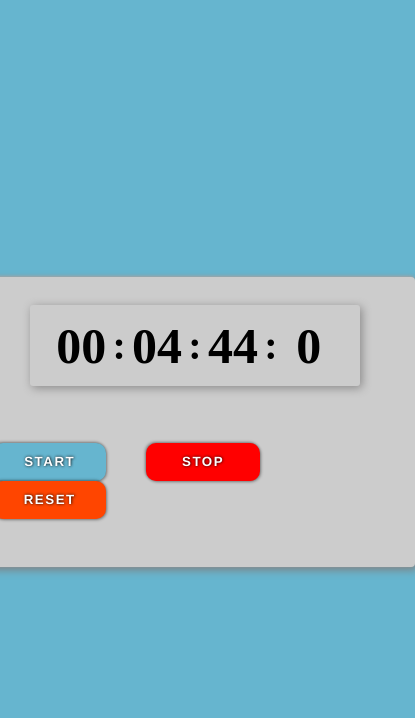
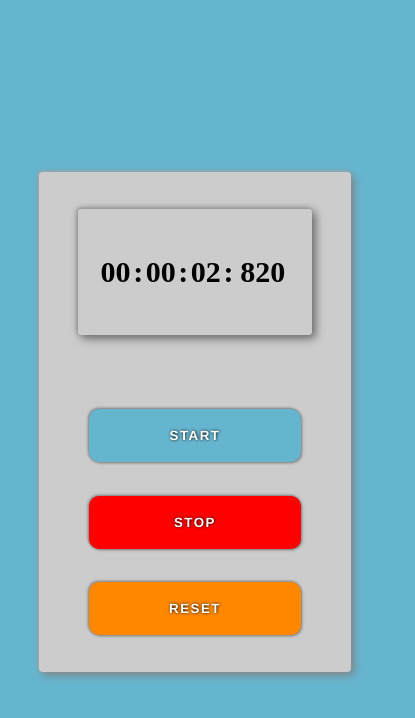
Before and after one commit to RohaanUmair/Simple-Stopwatch, a plain HTML site: page index.html in a window 390 px wide. Both pictures are taken after a click on the button "START". Shown: the whole page, 415 px wide, since content can reach past the window. Drawn offline with Linux system fonts and the light colour scheme.

Commit message:
Stop Watch

```diff
--- a/index.html
+++ b/index.html
@@ -15,7 +15,7 @@
             <span>:</span>
             <h1 id="sec">00</h1>
             <span>:</span>
-            <h1 id="ms">00</h1>
+            <h1 id="ms">000</h1>
         </div>
 
         <div class="btns">
--- a/main.js
+++ b/main.js
@@ -2,20 +2,35 @@ const hours = document.getElementById('hour');
 const mins = document.getElementById('min');
 const sec = document.getElementById('sec');
 const ms = document.getElementById('ms');
+const startBtn = document.getElementById('start-btn');
 
 
-let date = Date.now();
+let miliSec;
 let start;
 function startTimer(){
+    startBtn.disabled = true;
+
+
+    let mSec = 0;
+
+    miliSec = setInterval(() => {
+        mSec += 10;
+
+        let formattedMs = (ms.innerText < 9) ? '0' + mSec : mSec;
+
+
+        ms.innerText = formattedMs;
+
+        if (mSec >= 990) {
+            mSec = 0;
+        }
+
+    }, 10);
+
+
+
     start = setInterval(() => {
-        let timeElapsed = Date.now() - date;
-        ms.innerText = timeElapsed;
-
-        if (ms.innerText >= 999){
-            ms.innerText = 0;
-
-            sec.innerText = (sec.innerText < 9) ? '0' + ++sec.innerText : ++sec.innerText;
-        }
+        sec.innerText = (sec.innerText < 9) ? '0' + ++sec.innerText : ++sec.innerText;
 
         if (sec.innerText == 59){
             sec.innerText = 0;
@@ -32,20 +47,24 @@ function startTimer(){
         if (hours.innerText == 99){
             clearInterval(start);
         }
-    }, 10);
+    }, 1000);
 
 }
 
 
 function stopTimer(){
     clearInterval(start);
+    clearInterval(miliSec);
+    startBtn.disabled = false;
 }
 
 
 function resetTimer(){
     clearInterval(start);
-    ms.innerText = '000';
+    clearInterval(miliSec);
+    startBtn.disabled = false;
     sec.innerText = '00';
     mins.innerText = '00';
     hours.innerText = '00';
+    ms.innerText = '000'
 }
--- a/style.css
+++ b/style.css
@@ -72,7 +72,7 @@ body{
     background-color: red;
 }
 .btns #reset-btn{
-    background-color: orangered;
+    background-color: rgb(255, 136, 0);
 }
 
 .btns #start-btn:active,
@@ -80,3 +80,47 @@ body{
 .btns #reset-btn:active{
     scale: 0.95;
 }
+
+
+
+
+@media (max-width: 420px) {
+    .box{
+        width: 80dvw;
+        min-height: 500px;
+        max-height: 70dvh;
+        padding-bottom: 0;
+    }
+
+    .display-time{
+        box-shadow:  -1px -1px 4px rgb(142, 141, 141) ,3px 3px 10px rgb(93, 92, 92);
+        padding-inline: auto;
+        height: 15vh;
+    }
+
+    .display-time h1{
+        font-size: 30px;
+        margin: auto;
+    }
+
+    .display-time span{
+        font-size: 30px;
+    }
+
+    .btns{
+        display: flex;
+        flex-direction: column;
+        gap: 4vh;
+    }
+
+    .btns #start-btn,
+    .btns #stop-btn,
+    .btns #reset-btn{
+        height: 1.4cm;
+        width: 5.6cm;
+    }
+
+    .display-time #ms{
+        width: 150px;
+    }
+}
```
